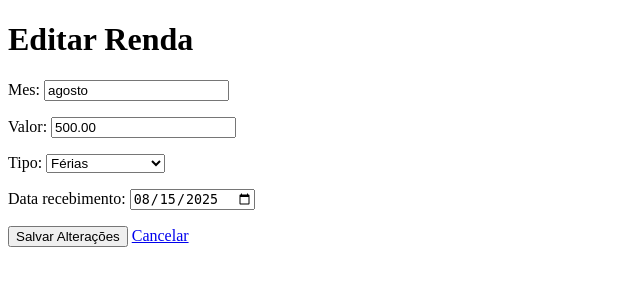
After one commit to DarimarFlores/Projeto_Integrador, a Django app: page /rendamensal/editar/6/ in a window 1280 px wide. The commit adds this page. Shown: the top 300 px of the page, without its empty margins (0-640 px from the left). Run offline with Django 5.2, Linux system fonts and the light colour scheme; data comes from the database, SQL or seed files in the repository; both versions use the stored data as it was after the commit.

Commit message:
botao editar e remover na app rendamensal, adiicao de filtros

```diff
--- a/rendamensal/forms.py
+++ b/rendamensal/forms.py
@@ -4,4 +4,7 @@ from .models import Renda
 class RendaForm(forms.ModelForm):
     class Meta:
         model = Renda
-        fields = ['mes','valor']
+        fields = ['mes','valor', 'tipo', 'data_recebimento']
+        widgets = {
+            'data_recebimento': forms.DateInput(attrs={'type': 'date'}),
+        }
--- a/rendamensal/models.py
+++ b/rendamensal/models.py
@@ -1,9 +1,21 @@
 from django.db import models
+import datetime
 
 # Create your models here.
 class Renda(models.Model):
+    TIPO_RENDA_CHOICES = [
+    ('S', 'Salário'),
+    ('F', 'Férias'),
+    ('D', 'Décimo Terceiro'),
+    ('RE', 'Renda extar'),
+    ('O', 'Outras'),
+    ]
+
     mes = models.CharField(max_length=60, null=True, blank=True)
     valor = models.DecimalField(max_digits=10, decimal_places=2)
+    tipo = models.CharField(max_length=2, choices=TIPO_RENDA_CHOICES, default='S')
+    data_recebimento = models.DateField(default=datetime.date.today)
+
 
     def __str__(self):
-        return self.mes
+        return f"{self.mes or 'Sem mês'} ({self.get_tipo_display()}) - {self.valor}"
--- /dev/null
+++ b/rendamensal/templates/rendamensal/editar_renda.html
@@ -0,0 +1,16 @@
+<!DOCTYPE html>
+<html lang="pt-br">
+  <head>
+    <meta charset="UTF-8" />
+    <meta name="viewport" content="width=device-width, initial-scale=1.0" />
+    <title>Editar Renda</title>
+  </head>
+  <body>
+    <h1>Editar Renda</h1>
+    <form method="POST">
+      {% csrf_token %} {{ form.as_p }}
+      <button type="submit">Salvar Alterações</button>
+      <a href="{% url 'cadastro_renda' %}"> Cancelar</a>
+    </form>
+  </body>
+</html>
--- a/rendamensal/urls.py
+++ b/rendamensal/urls.py
@@ -3,4 +3,6 @@ from . import views
 
 urlpatterns = [
     path ('', views.cadastro_renda, name='cadastro_renda'),
+    path('editar/<int:id>/', views.editar_renda, name='editar_renda'),
+    path('remover/<int:id>/', views.remover_renda, name='remover_renda'),
 ]
--- a/rendamensal/views.py
+++ b/rendamensal/views.py
@@ -1,4 +1,9 @@
-from django.shortcuts import render, redirect
+from django.shortcuts import render, redirect, get_object_or_404
+from django.db.models import Sum
+from django.utils import timezone
+import locale
+import calendar
+
 from .forms import RendaForm
 from .models import Renda
 
@@ -13,5 +18,64 @@ def cadastro_renda(request):
     else:
         form = RendaForm()
 
-    rendas = Renda.objects.all()
-    return render(request, 'rendamensal/renda_index.html', {'form': form, 'rendas': rendas})
+    hoje = timezone.now().date()
+    mes_padrao = hoje.month
+    ano_padrao = hoje.year
+
+    def to_int(v,default):
+        try:
+            return int(v)
+        except (TypeError, ValueError):
+                return default
+
+    mes = to_int(request.GET.get('mes'), mes_padrao)
+    ano = to_int(request.GET.get ('ano'), ano_padrao)
+
+    if mes < 1 or mes >12:
+        mes = mes_padrao
+
+    if ano < 1900 or ano > 2100:
+        ano = ano_padrao
+
+    rendas = (Renda.objects.filter(
+        data_recebimento__month=mes,
+        data_recebimento__year=ano
+    ).order_by('data_recebimento')
+    )
+
+    total = rendas.aggregate(total=Sum('valor'))['total']or 0
+
+    try:
+        locale.setlocale(locale.LC_TIME, "pt_BR.UTF-8") #Linux/Mac
+    except locale.Error:
+        locale.setlocale(locale.LC_TIME, "Portuguese_Brazil.1252") #Windows
+
+    meses = [(i, calendar.month_name[i].capitalize()) for i in range(1,13)]
+
+    return render(request, 'rendamensal/renda.html', {
+        'form': form,
+        'rendas': rendas,
+        'total': total,
+        'mes': mes,
+        'ano':ano,
+        'meses': meses,
+     })
+
+def editar_renda(request, id):
+    renda = get_object_or_404(Renda, id=id)
+    if request.method == 'POST':
+        form =RendaForm(requesr.POST, instance=renda)
+        if form.is_valid():
+            form.save()
+            return redirect('cadastro_renda')
+
+    else:
+        form = RendaForm(instance=renda)
+    return render(request, 'rendamensal/editar_renda.html', {'form': form})
+
+def remover_renda(request, id):
+    renda = get_object_or_404(Renda, id=id)
+    if request.method =='POST':
+        renda.delete()
+        return redirect('cadastro_renda')
+    return render(request, 'rendamensal/remover_renda.html', {'renda': renda})
```
Also changed, not shown: despesas/templates/despesas/lista_despesas.html (+7 -0 lines), despesas/views.py (+7 -1 lines), rendamensal/templates/rendamensal/remover_renda.html (added, +18 -0 lines), rendamensal/templates/rendamensal/renda.html (added, +68 -0 lines), rendamensal/templates/rendamensal/renda_index.html (deleted, +0 -29 lines), db.sqlite3, rendamensal/migrations/0002_rename_mes_renda_nome_renda_data_recebimento_and_more.py (added), rendamensal/migrations/0003_rename_nome_renda_mes.py (added), rendamensal/migrations/0004_remove_renda_observacoes.py (added).
